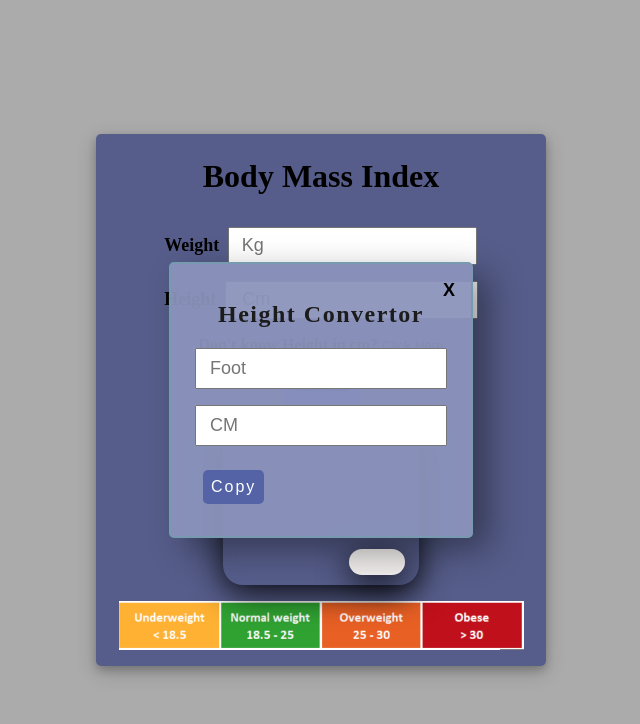
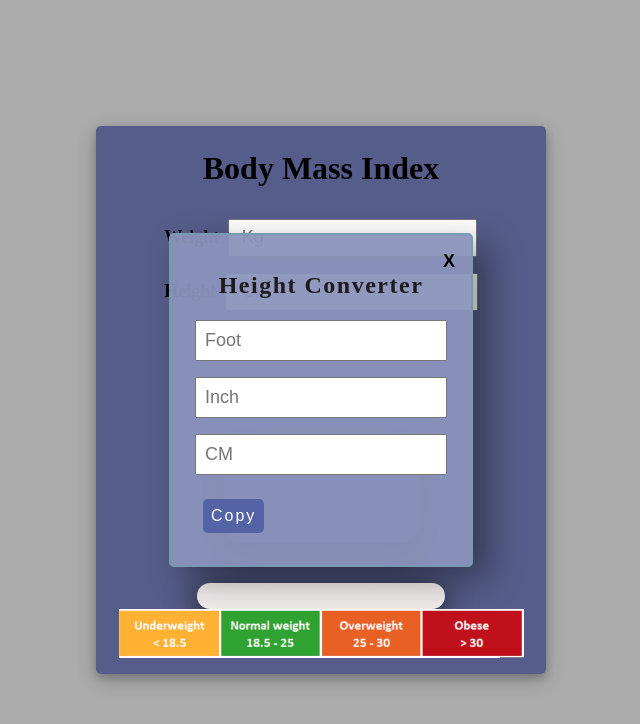
Before and after one commit to BhargavSonagra/BMI-with-Height-Converter, a plain HTML site: page index.html in a window 1280 px wide. Both pictures are taken after a click on the button "Click Here". Shown: the whole page, without its empty margins (319-959 px from the left). Drawn offline with Linux system fonts and the light colour scheme.

Commit message:
Update index.html

```diff
--- a/index.html
+++ b/index.html
@@ -27,22 +27,25 @@
                     <button id="clickhere">Click Here</button>
                 </h5>
             </div>
+            <div>
             <button type="submit" id="submit">Calculate</button>
+            <button type="Reset" id="Reset">Reset</button>
+            </div>
             <div id="bmiContainer">
-                <span id="bmiValue"></span>
+                <div id="bmiValue"></div>
                 <div id="info">
                     <div>
                     <span id="bmi">BMI</span>
                     <div id="weight_value"></div>
                     <div id="height_value"></div>
                     </div>
-                    <h1 id="bmiText"></h1>
                 </div>
             </div>
+            <h1 id="bmiText"></h1>
             <img src="./images/bmi status.PNG" alt="">
         </div>
 
-        <div id="height_container">
+        <!-- <div id="height_container">
             <div id="high_converotr">
                 <button id="closebtn"> X </button>
                 <h2>Height Convertor</h2>
@@ -54,7 +57,26 @@
                 </div>
                 <button id="copybtn" >Copy</button>
             </div>
-        </div>
+        </div> -->
+    <div id="height_container">
+  <div id="high_converotr">
+    <button id="closebtn">X</button>
+    <h2>Height Converter</h2>
+
+    <div>
+      <input type="number" name="foot" id="foot" placeholder="Foot">
+    </div>
+    <div>
+      <input type="number" name="inch" id="inch" placeholder="Inch">
+    </div>
+    <div>
+      <input type="number" name="cm" id="cm" placeholder="CM" readonly>
+    </div>
+
+    <button id="copybtn">Copy</button>
+  </div>
+</div>
+
     </div>
     <script src="index.js"></script>
 </body>
```
